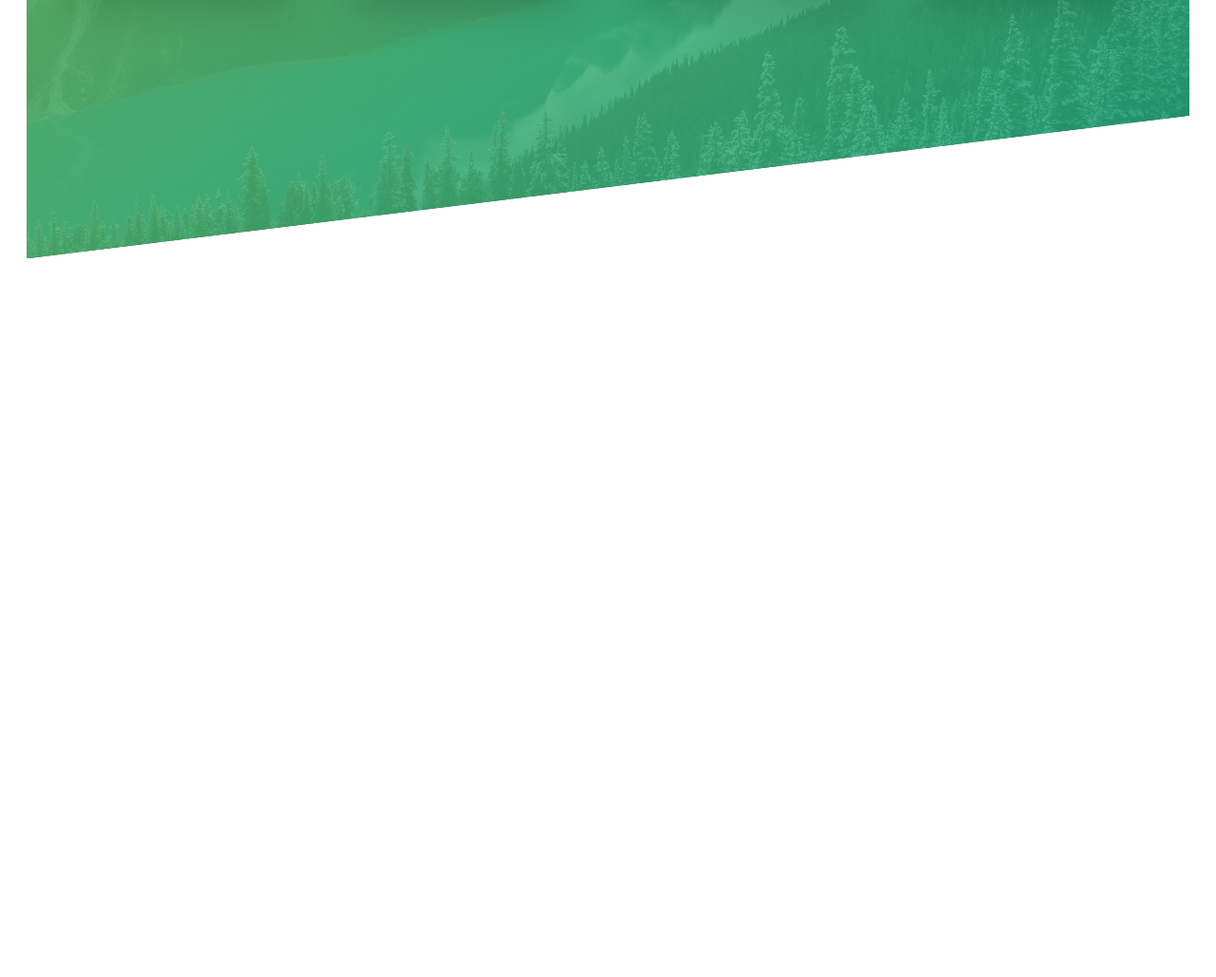
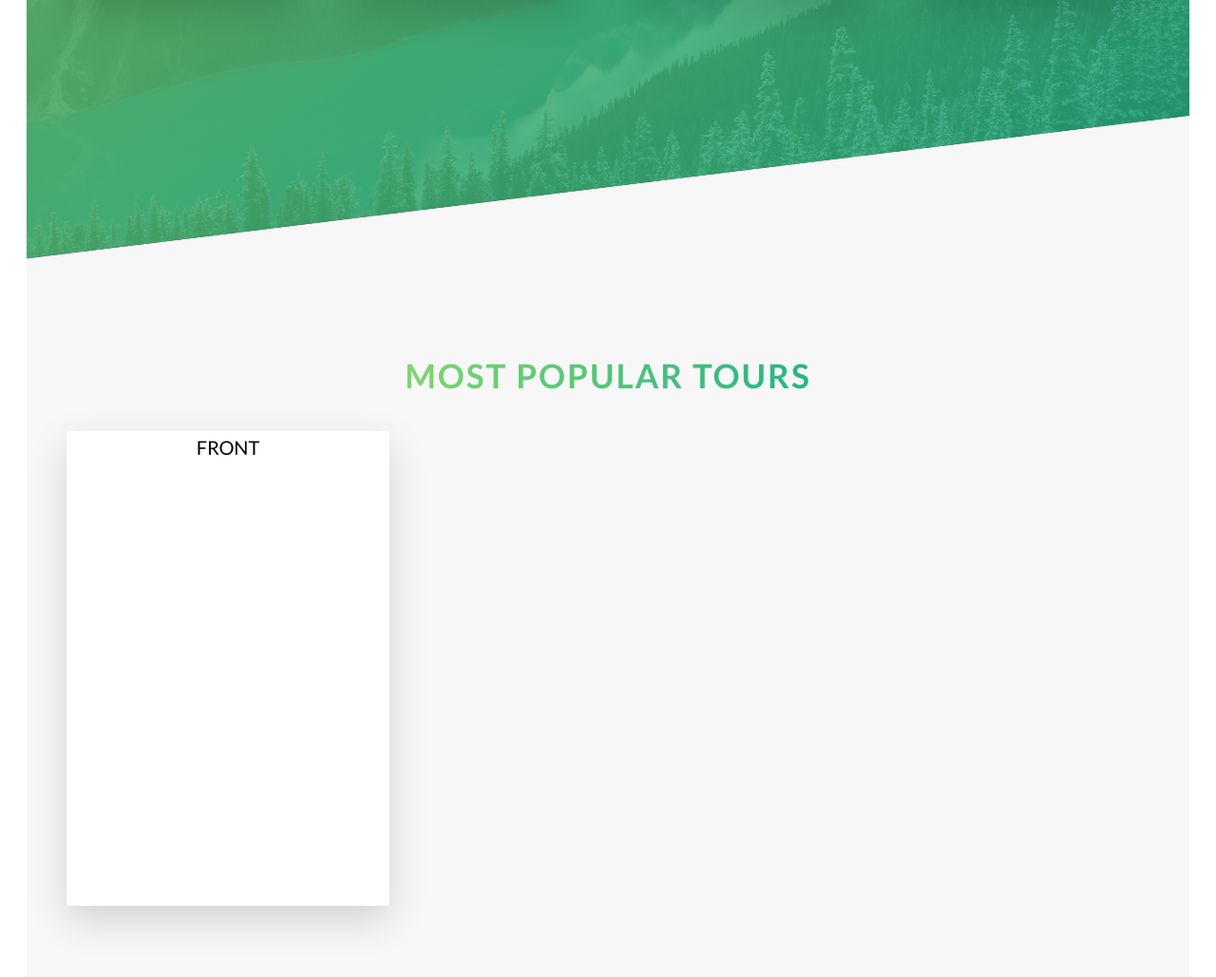
Before and after one commit to PanJakubXYZ/Natours, a website: page index.html in a window 1280 px wide. Shown: the part 2389-3418 px from the top of the page at 95% size. Before the commit the page ends 2661 px from the top, so only its background shows below. Drawn offline with Linux system fonts and the light colour scheme; files that its build step writes are made by us from their sources.

Commit message:
Card funcionality

```diff
--- a/index.html
+++ b/index.html
@@ -161,6 +161,29 @@
           </div>
         </div>
       </section>
+      <section class="section-tours">
+        <div class="u-center-text u-margin-bottom-big">
+          <h2 class="heading-secondary">Most popular tours</h2>
+          <div class="row">
+            <div class="col-1-of-3">
+              <div class="card">
+                <div class="card__side card__side--front">FRONT</div>
+                <div class="card__side card__side--back card__side--back-1">
+                  BACK
+                </div>
+              </div>
+            </div>
+            <!-- <div class="col-1-of-3">
+              <div class="card"><div class="card__side">TEXT</div>
+            </div>
+          </div>
+            <div class="col-1-of-3">
+              <div class="card">
+                <div class="card__side">TEXT</div>
+              </div> -->
+          </div>
+        </div>
+      </section>
     </main>
   </body>
 </html>
--- a/sass/abstracts/_variables.scss
+++ b/sass/abstracts/_variables.scss
@@ -8,6 +8,12 @@ $color-grey-light-1: #f7f7f7;
 $color-grey-dark: #777;
 $color-black: #000;
 
+$color-secondary-light: #ffb900;
+$color-secondary-dark: #ff7730;
+
+$color-tertiary-light: #2998ff;
+$color-tertiary-dark: #5643fa;
+
 //VARIABLES FOR GIRD
 $grid-width: 114rem;
 $gutter-vertical: 8rem;
--- a/sass/base/_typography.scss
+++ b/sass/base/_typography.scss
@@ -46,6 +46,7 @@
 
   &:hover {
     transform: skewY(2deg) skewX(15deg) scale(1.1);
+    cursor: pointer;
     //text-shadow: 0.5rem 1rem 2rem rgba($color-black: 0.05);
   }
 }
--- /dev/null
+++ b/sass/components/_card.scss
@@ -0,0 +1,48 @@
+.card {
+  perspective: 150rem;
+  -moz-perspective: 150rem;
+  position: relative;
+  height: 50rem;
+
+  &__side {
+    color: white;
+    font-size: 2rem;
+    height: 50rem;
+    width: 100%;
+    border-radius: 3px;
+    box-shadow: 0 1.5rem 4rem rgba($color-black, 0.15);
+
+    transition: all 0.8s ease;
+    backface-visibility: hidden;
+
+    position: absolute;
+    top: 0;
+    left: 0;
+
+    &--front {
+      background-color: white;
+      color: $color-black;
+    }
+    &--back {
+      transform: rotateY(180deg);
+
+      &-1 {
+        background-image: linear-gradient(
+          to right bottom,
+          $color-secondary-light,
+          $color-secondary-dark
+        );
+      }
+    }
+  }
+
+  &:hover &__side--front {
+    transform: rotateY(180deg);
+    cursor: pointer;
+  }
+
+  &:hover &__side--back {
+    transform: rotateY(0);
+    cursor: pointer;
+  }
+}
--- a/sass/main.scss
+++ b/sass/main.scss
@@ -11,6 +11,7 @@
 @import "components/_composition";
 @import "components/_feature-box";
 @import "pages/_home";
+@import "components/_card";
 
 @import "layout/_header";
 @import "layout/_grid";
--- a/sass/pages/_home.scss
+++ b/sass/pages/_home.scss
@@ -21,3 +21,9 @@
     transform: skewY(7deg);
   }
 }
+
+.section-tours {
+  background-color: $color-grey-light-1;
+  padding: 25rem 0 50rem 0;
+  margin-top: -11rem;
+}
```
Also changed, not shown: css/style.css.
